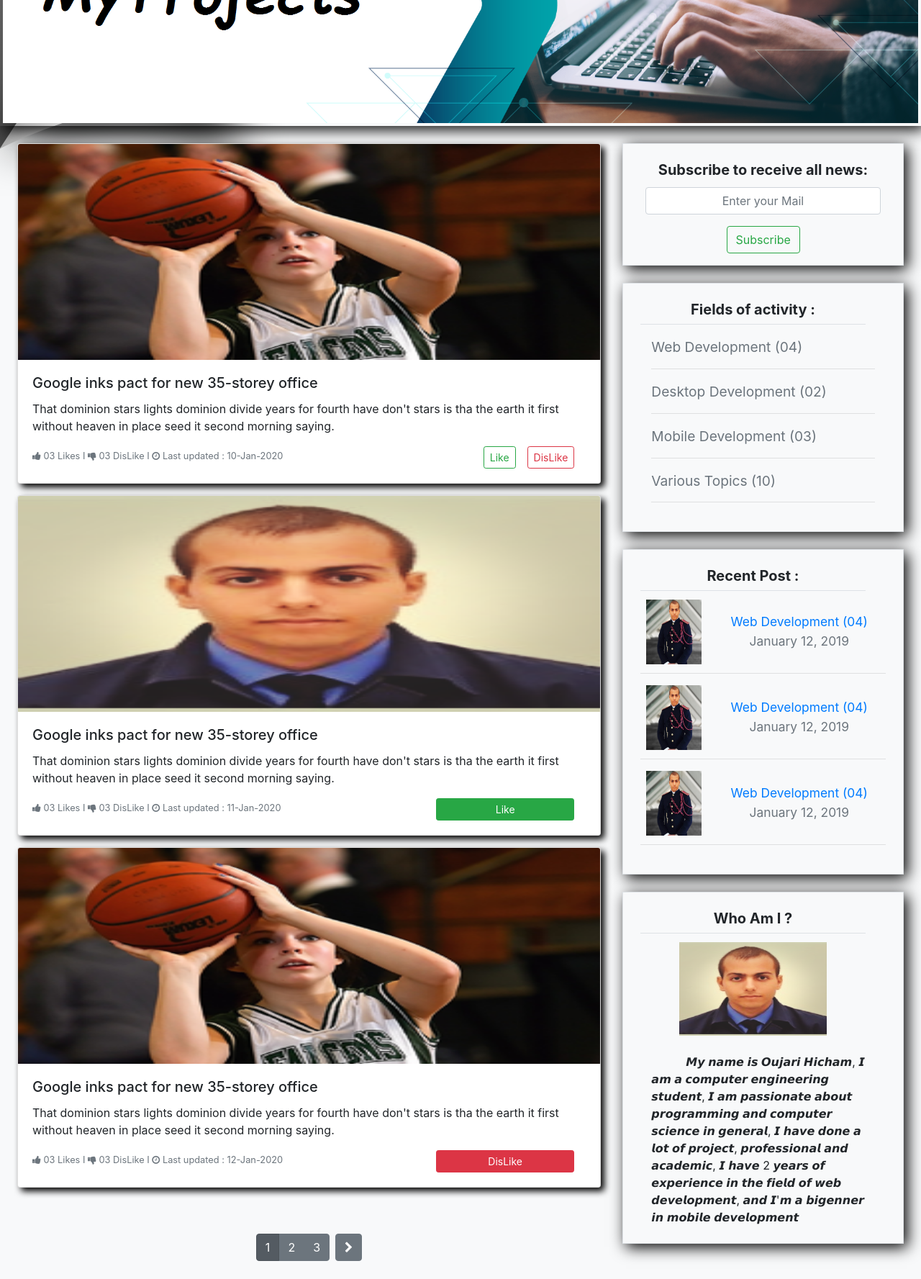
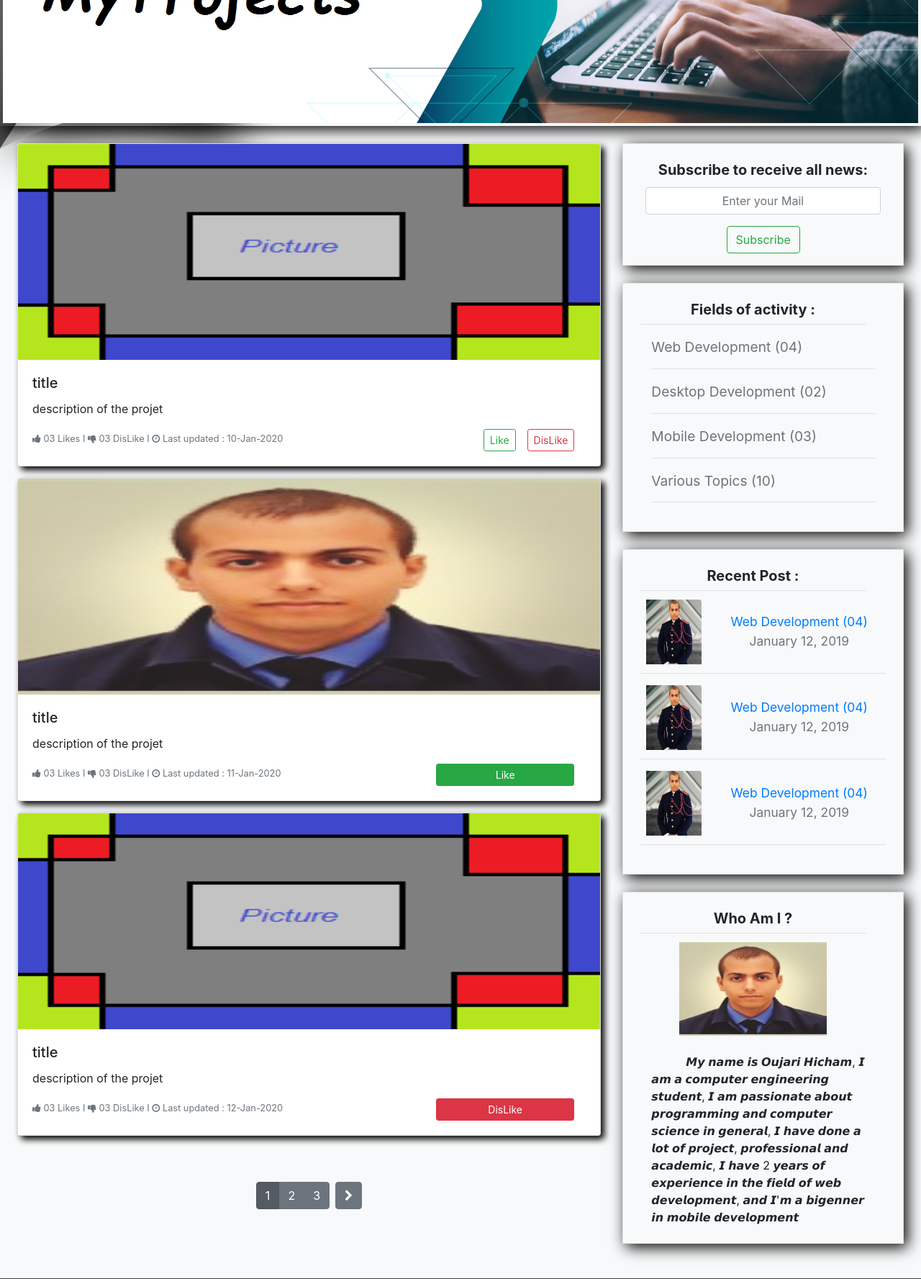
Before and after one commit to HichamOujari/HOujari, a PHP site: page /my-projects.php in a window 1280 px wide. Shown: the part 265-2042 px from the top of the page at 72% size. Run offline with PHP 8.4, Linux system fonts and the light colour scheme.

Commit message:
by hicham

```diff
--- a/my-projects.php
+++ b/my-projects.php
@@ -22,7 +22,7 @@ include 'header.php';
 				                            "day"=>"10",
 				                            "month"=>"Jan",
 				                            "year"=>"2020",
-				                            "title"=>"Google inks pact for new 35-storey office","content"=>"That dominion stars lights dominion divide years for fourth have don't stars is tha the earth it first without heaven in place seed it second morning saying.",
+				                            "title"=>"title ","content"=>"description of the projet ",
 				                            "nbr_j"=>"03",
 				                            "nbr_c"=>"03","liking"=>"0"
 				                            ),
@@ -31,7 +31,7 @@ include 'header.php';
 				                            "day"=>"11",
 				                            "month"=>"Jan",
 				                            "year"=>"2020",
-				                            "title"=>"Google inks pact for new 35-storey office","content"=>"That dominion stars lights dominion divide years for fourth have don't stars is tha the earth it first without heaven in place seed it second morning saying.",
+				                            "title"=>"title ","content"=>"description of the projet",
 				                            "nbr_j"=>"03",
 				                            "nbr_c"=>"03","liking"=>"1"
 				                            ),
@@ -40,7 +40,7 @@ include 'header.php';
 				                            "day"=>"12",
 				                            "month"=>"Jan",
 				                            "year"=>"2020",
-				                            "title"=>"Google inks pact for new 35-storey office","content"=>"That dominion stars lights dominion divide years for fourth have don't stars is tha the earth it first without heaven in place seed it second morning saying.",
+				                            "title"=>"title ","content"=>"description of the projet",
 				                            "nbr_j"=>"03",
 				                            "nbr_c"=>"03","liking"=>"-1"
 				                            ),
@@ -49,7 +49,7 @@ include 'header.php';
 				                            "day"=>"13",
 				                            "month"=>"Jan",
 				                            "year"=>"2020",
-				                            "title"=>"Google inks pact for new 35-storey office","content"=>"That dominion stars lights dominion divide years for fourth have don't stars is tha the earth it first without heaven in place seed it second morning saying.",
+				                            "title"=>"title ","content"=>"description of the projet",
 				                            "nbr_j"=>"03",
 				                            "nbr_c"=>"03","liking"=>"1"
 				                            ),
@@ -58,7 +58,7 @@ include 'header.php';
 				                            "day"=>"14",
 				                            "month"=>"Jan",
 				                            "year"=>"2020",
-				                            "title"=>"Google inks pact for new 35-storey office","content"=>"That dominion stars lights dominion divide years for fourth have don't stars is tha the earth it first without heaven in place seed it second morning saying.",
+				                            "title"=>"title ","content"=>"description of the projet",
 				                            "nbr_j"=>"03",
 				                            "nbr_c"=>"03","liking"=>"-1"
 				                            ),
@@ -67,7 +67,7 @@ include 'header.php';
 				                            "day"=>"15",
 				                            "month"=>"Jan",
 				                            "year"=>"2020",
-				                            "title"=>"Google inks pact for new 35-storey office","content"=>"That dominion stars lights dominion divide years for fourth have don't stars is tha the earth it first without heaven in place seed it second morning saying.",
+				                            "title"=>"title ","content"=>"description of the projet",
 				                            "nbr_j"=>"03",
 				                            "nbr_c"=>"03","liking"=>"0"
 				                            ),
@@ -76,7 +76,7 @@ include 'header.php';
 				                            "day"=>"16",
 				                            "month"=>"Jan",
 				                            "year"=>"2020",
-				                            "title"=>"Google inks pact for new 35-storey office","content"=>"That dominion stars lights dominion divide years for fourth have don't stars is tha the earth it first without heaven in place seed it second morning saying.",
+				                            "title"=>"title ","content"=>"description of the projet",
 				                            "nbr_j"=>"03",
 				                            "nbr_c"=>"03","liking"=>"-1"
 				                            ),
```
Also changed, not shown: img/blog/blog_1.png, img/blog/blog_2.png, img/blog/blog_4.png.
